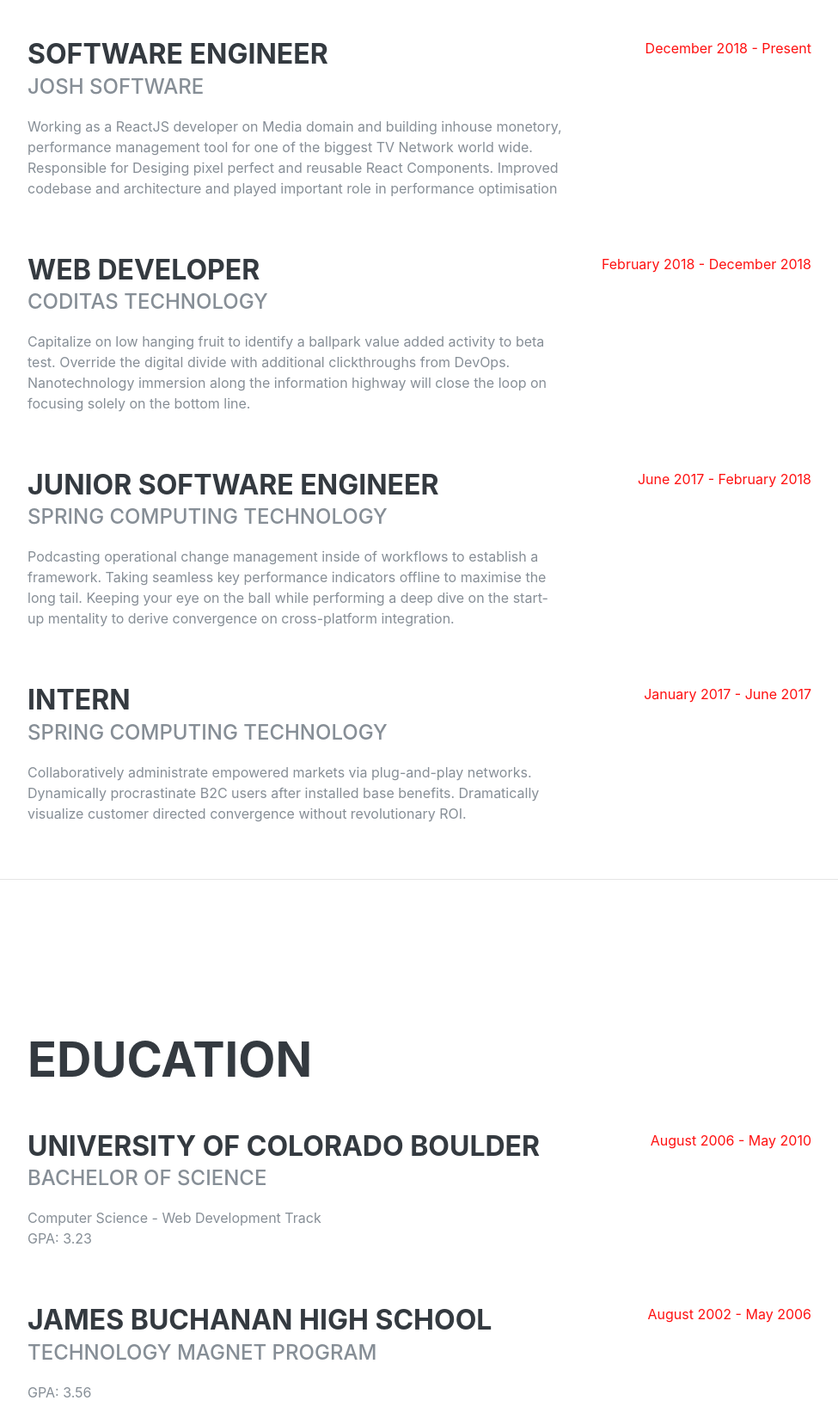
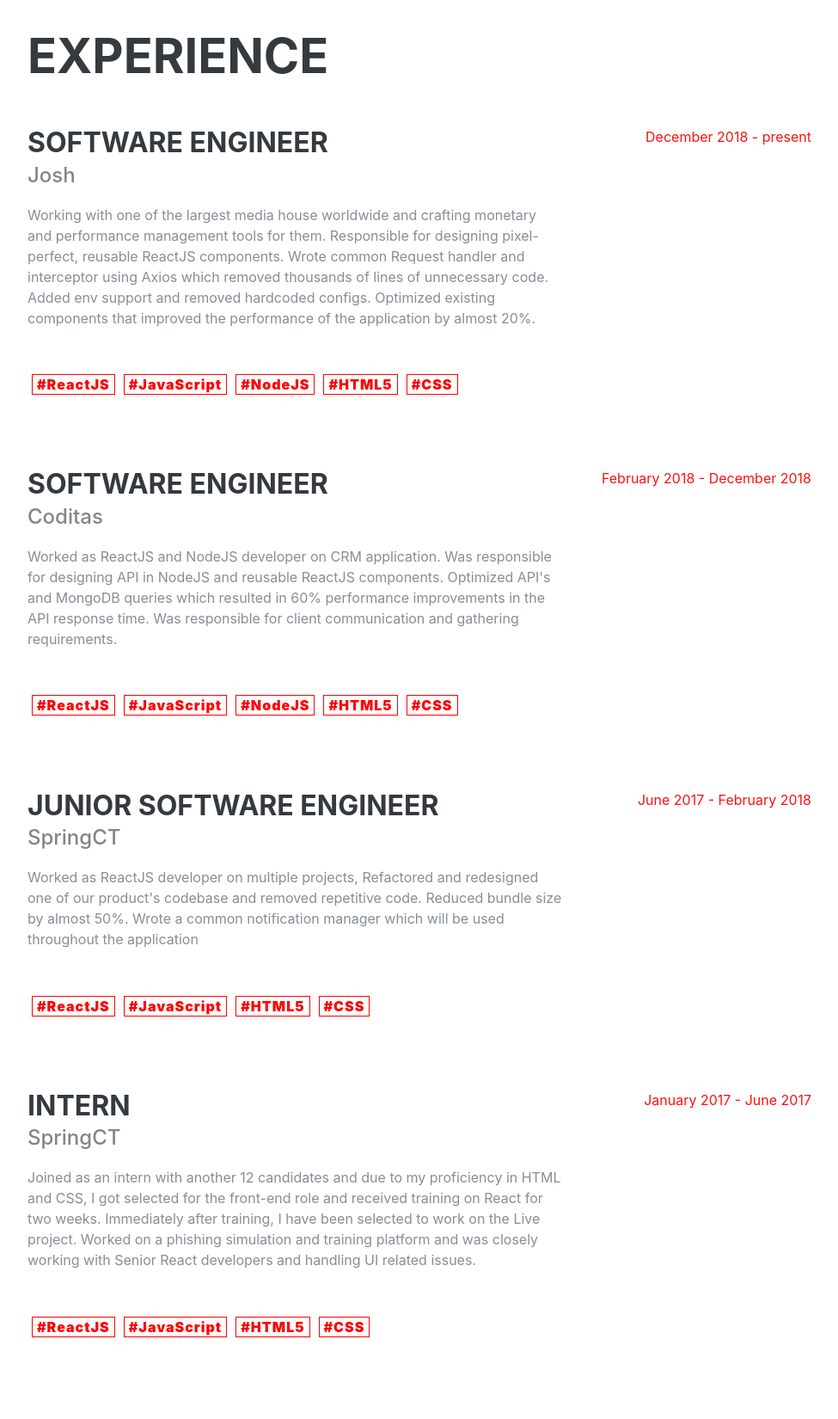
Before and after one commit to Suhas010/suhas010.com, a Gatsby site: page / in a window 1280 px wide. Shown: the part 920-2570 px from the top of the page at 86% size, without its empty margins (288-1263 px from the left). Built offline with nearby package versions, Linux system fonts and the light colour scheme; Gatsby itself is replaced by a stand-in of ours; a web font is replaced by a local one.

Commit message:
updated info

```diff
--- a/config.js
+++ b/config.js
@@ -33,6 +33,55 @@ module.exports = {
       url: 'https://facebook.com/suhas010',
     },
   ],
+  experiance: [
+    {
+      name: "Josh",
+      link: "https://joshsoftware.com/",
+      duration: "December 2018 - present",
+      position: "Software Engineer",
+      description: `Working with one of the largest media house worldwide and crafting monetary and performance management tools for them.
+      Responsible for designing pixel-perfect, reusable ReactJS components.
+      Wrote common Request handler and interceptor using Axios which removed thousands of lines of unnecessary code.
+      Added env support and removed hardcoded configs.
+      Optimized existing components that improved the performance of the application by almost 20%.
+
+      `,
+      stack:["ReactJS", "JavaScript", "NodeJS", "HTML5", "CSS"]
+    },
+    {
+      name: "Coditas",
+      link: "https://coditas.com/",
+      duration: "February 2018 - December 2018",
+      position: "Software Engineer",
+      description: `Worked as ReactJS and NodeJS developer on CRM application.
+      Was responsible for designing API in NodeJS and reusable ReactJS components.
+      Optimized API's and MongoDB queries which resulted in 60% performance improvements in the API response time.
+      Was responsible for client communication and gathering requirements.
+      `,
+      stack:["ReactJS", "JavaScript", "NodeJS", "HTML5", "CSS"]
+    },
+    {
+      name: "SpringCT",
+      link: "http://www.springct.com/",
+      duration: "June 2017 - February 2018",
+      position: "Junior Software Engineer",
+      description: `Worked as ReactJS developer on multiple projects,
+      Refactored and redesigned one of our product's codebase and removed repetitive code.
+      Reduced bundle size by almost 50%.
+      Wrote a common notification manager which will be used throughout the application`,
+      stack:["ReactJS", "JavaScript", "HTML5", "CSS"]
+    },
+    {
+      name: "SpringCT",
+      link: "http://www.springct.com/",
+      duration: "January 2017 - June 2017",
+      position: "Intern",
+      description: `Joined as an intern with another 12 candidates and due to my proficiency in HTML and CSS, I got selected for the front-end role and received training on React for two weeks.
+      Immediately after training, I have been selected to work on the Live project.
+      Worked on a phishing simulation and training platform and was closely working with Senior React developers and handling UI related issues.`,
+      stack:["ReactJS", "JavaScript", "HTML5", "CSS"]
+    }
+  ],
   email: 'hey@suhas010.com',
   phone: '+91 968 964 9696',
   address: 'Bawadhan, Pune India',
--- a/src/assets/sass/_global.scss
+++ b/src/assets/sass/_global.scss
@@ -11,7 +11,17 @@ body {
     padding-left: $sidebar-base-width;
   }
 }
-
+@media (max-width: 550px) {
+  .tech-used {
+    overflow: hidden !important;
+    overflow-x: scroll !important;
+  }
+}
+.bottom-social-links {
+  justify-content: center;
+  text-align: center;
+  margin-bottom: 5%;
+}
 .hr {
   max-width: 300px;
   margin: 50px auto;
@@ -25,6 +35,28 @@ body {
   text-align: center;
   h1 {
     padding: 1%;
+  }
+}
+.tech-used {
+  padding: 6% 0%;
+  overflow: hidden;
+  overflow-x: hidden;
+  span {
+    cursor: pointer;
+    border: solid 1px red;
+    border: solid 1px red;
+    padding: 1px 5px;
+    color: red;
+    font-weight: 900;
+    margin: 5px;
+    letter-spacing: 1px;
+  }
+  span:active, span:hover {
+    background-color: red;
+    color: white;
+  }
+  span::before {
+    content: "#";
   }
 }
 
@@ -59,7 +91,10 @@ p.lead {
 }
 
 .subheading {
-  text-transform: uppercase;
+  a {
+    color: #808080f5;
+  }
+  // text-transform: uppercase;
   font-weight: 500;
   @include heading-font;
   font-size: 1.5rem;
--- a/src/pages/index.js
+++ b/src/pages/index.js
@@ -5,6 +5,28 @@ import Layout from '../components/Layout';
 // import { Link } from 'gatsby';
 import Sidebar from '../components/Sidebar';
 import config from '../../config';
+console.log(config.experiance)
+const getExperince = () => config.experiance.map(({name, link, position, duration, description, stack}) => (
+  <div className="resume-item d-flex flex-column flex-md-row justify-content-between mb-5">
+  <div className="resume-content">
+    <h3 className="mb-0">{position}</h3>
+    <div className="subheading mb-3">
+      <a href={link} target="_blank">
+        {name}
+      </a>
+    </div>
+    <p>
+     {description}
+    </p>
+    <div className="tech-used">
+      {stack.map(t => <span>{t}</span>)}
+    </div>
+  </div>
+  <div className="resume-date text-md-right">
+    <span className="text-primary">{duration}</span>
+  </div>
+</div>
+))
 const IndexPage = () => (
   <Layout>
     <Sidebar />
@@ -26,7 +48,7 @@ const IndexPage = () => (
           </div> */}
           <hr className="small hr" />
           <p className="lead mb-5">
-            Front-End Engineer with 3+ years' of experience in crafting products and software for various domains like Media, eCommerce
+            Front-End Engineer with 3+ years' of experience in crafting products and software for various domains like Media, eCommerce,
             CRM and Helth Care.<br/>
             I spend most of my free time and weekends on sharpening my skills and learning new skills.
 
@@ -35,7 +57,7 @@ const IndexPage = () => (
             {config.socialLinks.map(social => {
               const { icon, url } = social;
               return (
-                <a key={url} href={url}>
+                <a key={url} href={url} target="_blank">
                   <i className={`fab ${icon}`}></i>
                 </a>
               );
@@ -44,7 +66,7 @@ const IndexPage = () => (
         </div>
       </section>
 
-      <hr className="m-0" />
+      <hr className=" small hr" />
 
       <section
         className="resume-section p-3 p-lg-5 d-flex justify-content-center"
@@ -52,76 +74,11 @@ const IndexPage = () => (
       >
         <div className="w-100">
           <h2 className="mb-5">Experience</h2>
-
-          <div className="resume-item d-flex flex-column flex-md-row justify-content-between mb-5">
-            <div className="resume-content">
-              <h3 className="mb-0">Software Engineer</h3>
-              <div className="subheading mb-3">Josh Software</div>
-              <p>
-                Working as a ReactJS developer on Media domain and building inhouse monetory,
-                performance management tool for one of the biggest TV Network world wide.
-                Responsible for Desiging pixel perfect and reusable React Components.
-                Improved codebase and architecture and played important role in performance optimisation
-              </p>
-            </div>
-            <div className="resume-date text-md-right">
-              <span className="text-primary">December 2018 - Present</span>
-            </div>
-          </div>
-
-          <div className="resume-item d-flex flex-column flex-md-row justify-content-between mb-5">
-            <div className="resume-content">
-              <h3 className="mb-0">Web Developer</h3>
-              <div className="subheading mb-3">Coditas Technology</div>
-              <p>
-                Capitalize on low hanging fruit to identify a ballpark value
-                added activity to beta test. Override the digital divide with
-                additional clickthroughs from DevOps. Nanotechnology immersion
-                along the information highway will close the loop on focusing
-                solely on the bottom line.
-              </p>
-            </div>
-            <div className="resume-date text-md-right">
-              <span className="text-primary">February 2018 - December 2018</span>
-            </div>
-          </div>
-
-          <div className="resume-item d-flex flex-column flex-md-row justify-content-between mb-5">
-            <div className="resume-content">
-              <h3 className="mb-0">Junior Software Engineer</h3>
-              <div className="subheading mb-3">Spring Computing Technology</div>
-              <p>
-                Podcasting operational change management inside of workflows to
-                establish a framework. Taking seamless key performance
-                indicators offline to maximise the long tail. Keeping your eye
-                on the ball while performing a deep dive on the start-up
-                mentality to derive convergence on cross-platform integration.
-              </p>
-            </div>
-            <div className="resume-date text-md-right">
-              <span className="text-primary"> June 2017 - February 2018</span>
-            </div>
-          </div>
-
-          <div className="resume-item d-flex flex-column flex-md-row justify-content-between">
-            <div className="resume-content">
-              <h3 className="mb-0">Intern</h3>
-              <div className="subheading mb-3">Spring Computing Technology</div>
-              <p>
-                Collaboratively administrate empowered markets via plug-and-play
-                networks. Dynamically procrastinate B2C users after installed
-                base benefits. Dramatically visualize customer directed
-                convergence without revolutionary ROI.
-              </p>
-            </div>
-            <div className="resume-date text-md-right">
-              <span className="text-primary">January 2017 - June 2017</span>
-            </div>
-          </div>
+            {getExperince()}
         </div>
       </section>
 
-      <hr className="m-0" />
+      <hr className=" small hr" />
 
       <section
         className="resume-section p-3 p-lg-5 d-flex align-items-center"
@@ -132,30 +89,49 @@ const IndexPage = () => (
 
           <div className="resume-item d-flex flex-column flex-md-row justify-content-between mb-5">
             <div className="resume-content">
-              <h3 className="mb-0">University of Colorado Boulder</h3>
-              <div className="subheading mb-3">Bachelor of Science</div>
-              <div>Computer Science - Web Development Track</div>
-              <p>GPA: 3.23</p>
+              <h3 className="mb-0">Nowrosjee Wadia Collage</h3>
+              <div className="subheading mb-3">Masters Of Computer Science</div>
+              {/* <p>GPA: </p> */}
             </div>
             <div className="resume-date text-md-right">
-              <span className="text-primary">August 2006 - May 2010</span>
+              <span className="text-primary">June 2015 - December 2016</span>
             </div>
           </div>
 
           <div className="resume-item d-flex flex-column flex-md-row justify-content-between">
             <div className="resume-content">
-              <h3 className="mb-0">James Buchanan High School</h3>
-              <div className="subheading mb-3">Technology Magnet Program</div>
-              <p>GPA: 3.56</p>
+              <h3 className="mb-0">Pune University</h3>
+              <div className="subheading mb-3">Bachlor of Computer Science</div>
             </div>
             <div className="resume-date text-md-right">
-              <span className="text-primary">August 2002 - May 2006</span>
+              <span className="text-primary">June 2012 - April 2015</span>
             </div>
           </div>
         </div>
       </section>
 
-      <hr className="m-0" />
+      <hr className=" small hr" />
+
+      <section
+        className="resume-section p-3 p-lg-5 d-flex align-items-center"
+        id="interests"
+      >
+        <div className="w-100">
+          <h2 className="mb-5">Interests</h2>
+          <p>
+            Apart from being a web developer, I enjoy most of my time being
+            outdoors. I like to go for solo road trips. Whenever I'm not learning anything new or not working on personal projects on weekends I love to go for ride.
+            Sometimes with my gorgeus wife and Sometimes with my friends
+          </p>
+          <p className="mb-0">
+            When forced indoors, I follow a number of sci-fi and fantasy genre
+            movies and television shows, I am an aspiring chef, and I spend a
+            large amount of my free time exploring the latest technology
+            advancements in the front-end web development world.
+          </p>
+        </div>
+      </section>
+      <hr className=" small hr" />
 
       <section
         className="resume-section p-3 p-lg-5 d-flex align-items-center"
@@ -169,23 +145,26 @@ const IndexPage = () => (
           </div>
           <ul className="list-inline dev-icons">
             <li className="list-inline-item">
+              <i className="fab fa-react"></i>
+            </li>
+            <li className="list-inline-item">
+              <i className="fab fa-js-square"></i>
+            </li>
+            <li className="list-inline-item">
+              <i className="fab fa-node-js"></i>
+            </li>
+            <li className="list-inline-item">
               <i className="fab fa-html5"></i>
             </li>
             <li className="list-inline-item">
               <i className="fab fa-css3-alt"></i>
             </li>
             <li className="list-inline-item">
-              <i className="fab fa-js-square"></i>
+              <i className="fab fa-python"></i>
             </li>
-            <li className="list-inline-item">
+            {/* <li className="list-inline-item">
               <i className="fab fa-angular"></i>
-            </li>
-            <li className="list-inline-item">
-              <i className="fab fa-react"></i>
-            </li>
-            <li className="list-inline-item">
-              <i className="fab fa-node-js"></i>
-            </li>
+            </li> */}
             <li className="list-inline-item">
               <i className="fab fa-sass"></i>
             </li>
@@ -195,15 +174,19 @@ const IndexPage = () => (
             <li className="list-inline-item">
               <i className="fab fa-wordpress"></i>
             </li>
-            <li className="list-inline-item">
+            {/* <li className="list-inline-item">
               <i className="fab fa-gulp"></i>
             </li>
             <li className="list-inline-item">
               <i className="fab fa-grunt"></i>
-            </li>
+            </li> */}
             <li className="list-inline-item">
               <i className="fab fa-npm"></i>
             </li>
+            <li className="list-inline-item">
+              <i className="fab fa-git"></i>
+            </li>
+
           </ul>
 
           <div className="subheading mb-3">Workflow</div>
@@ -227,31 +210,7 @@ const IndexPage = () => (
           </ul>
         </div>
       </section>
-
-      <hr className="m-0" />
-
-      <section
-        className="resume-section p-3 p-lg-5 d-flex align-items-center"
-        id="interests"
-      >
-        <div className="w-100">
-          <h2 className="mb-5">Interests</h2>
-          <p>
-            Apart from being a web developer, I enjoy most of my time being
-            outdoors. In the winter, I am an avid skier and novice ice climber.
-            During the warmer months here in Colorado, I enjoy mountain biking,
-            free climbing, and kayaking.
-          </p>
-          <p className="mb-0">
-            When forced indoors, I follow a number of sci-fi and fantasy genre
-            movies and television shows, I am an aspiring chef, and I spend a
-            large amount of my free time exploring the latest technology
-            advancements in the front-end web development world.
-          </p>
-        </div>
-      </section>
-
-      <hr className="m-0" />
+      <hr className=" small hr" />
 
       <section
         className="resume-section p-3 p-lg-5 d-flex align-items-center"
@@ -264,7 +223,7 @@ const IndexPage = () => (
               <i className="fa-li fa fa-certificate  text-warning"></i>
               Freecodecamp -
               <a
-                href="https://www.freecodecamp.org/certification/suhas010/responsive-web-design">
+                href="https://www.freecodecamp.org/certification/suhas010/responsive-web-design" target="_blank">
                   JavaScript Algorithms and Data Structures Cirtification
               </a>
             </li>
@@ -272,33 +231,45 @@ const IndexPage = () => (
               <i className="fa-li fa fa-certificate  text-warning"></i>
               Freecodecamp -
               <a
-                href="https://www.freecodecamp.org/certification/suhas010/responsive-web-design">
+                href="https://www.freecodecamp.org/certification/suhas010/responsive-web-design" target="_blank">
                 Responsive Web Desiging
               </a>
             </li>
             <li>
-              <i className="fa-li fa fa-trophy text-warning"></i>2<sup>nd</sup>
-              Position in National Level Project Competition Held at M.J Collage Jalgaon, while attending Post Graduation
+              <i className="fa-li fa fa-trophy text-warning"></i>
+              Shortlisted in the top 40 profiles among 8k participants on <a href="https://www.hackerrank.com/" target="_blank">Hackerank</a> in Hiring Competition for <a href="https://www.castsoftware.com/" target="_blank"> Cast Software</a>.
             </li>
             <li>
-              <i className="fa-li fa fa-trophy text-warning"></i>3<sup>rd</sup>
-              Position in National Level Project Competition Held at M.J Collage Jalgaon, while attending Graduation
+              <i className="fa-li fa fa-trophy text-warning"></i>
+              Shortlisted in the top 50 profiles among 3k participants on <a href="https://www.hackerrank.com/" target="_blank">Hackerank</a> in Hiring Competition for <a href="https://www.varian.com/" target="_blank"> Varian medical</a>.
             </li>
             <li>
-              <i className="fa-li fa fa-trophy text-warning"></i>2<sup>nd</sup>
-              Price in Blind Faith Programming Competition
+              <i className="fa-li fa fa-trophy text-warning"></i>2<sup>nd </sup>
+              &nbsp; Position in National Level Project Competition Held at M.J Collage Jalgaon, while attending Post Graduation
             </li>
             <li>
-              <i className="fa-li fa fa-trophy text-warning"></i>1<sup>st</sup>
-              Place - James Buchanan High School - Hackathon 2006
+              <i className="fa-li fa fa-trophy text-warning"></i>3<sup>rd </sup>
+              &nbsp; Position in National Level Project Competition Held at M.J Collage Jalgaon, while attending Graduation
             </li>
             <li>
-              <i className="fa-li fa fa-trophy text-warning"></i>3<sup>rd</sup>
-              Place - James Buchanan High School - Hackathon 2005
+              <i className="fa-li fa fa-trophy text-warning"></i>2<sup>nd </sup>
+              &nbsp; Price in Blind Faith Programming Competition
             </li>
           </ul>
         </div>
       </section>
+        <div className="bottom-social-links">
+          <div className="social-icons">
+            {config.socialLinks.map(social => {
+              const { icon, url } = social;
+              return (
+                <a key={url} href={url} target="_blank">
+                  <i className={`fab ${icon}`}></i>
+                </a>
+              );
+            })}
+          </div>
+        </div>
     </div>
   </Layout>
 );
```
